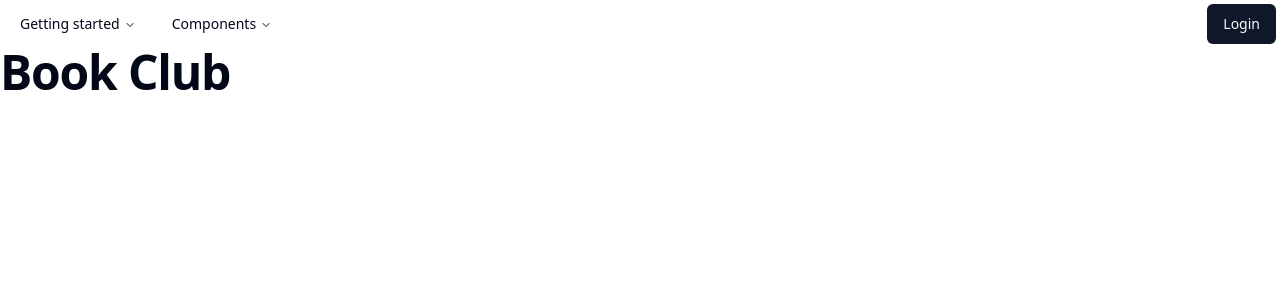
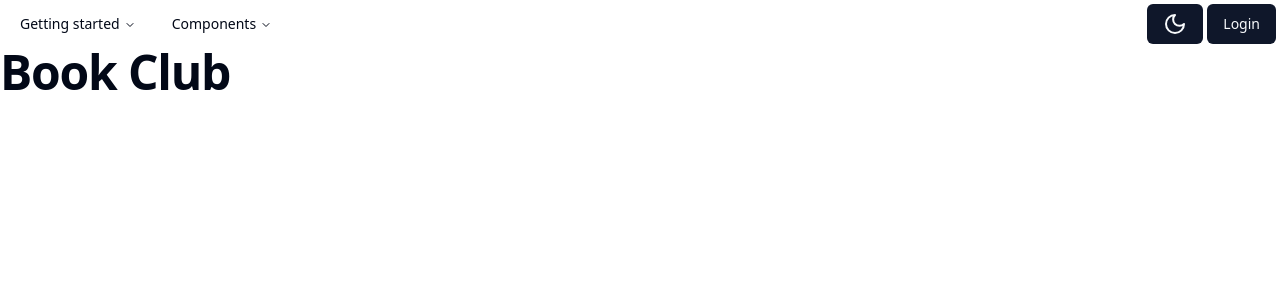
Before and after one commit to catx13/weather-app, a React (Vite) app: page / in a window 1280 px wide. Shown: the top 300 px of the page. Built offline with nearby package versions, Linux system fonts and the light colour scheme.

Commit message:
added theme switch

```diff
--- a/src/appcomponents/NavigationBar.tsx
+++ b/src/appcomponents/NavigationBar.tsx
@@ -1,8 +1,8 @@
-"use client"
+"use client";
 
-import * as React from "react"
+import * as React from "react";
 
-import { cn } from "@/lib/utils"
+import { cn } from "@/lib/utils";
 import {
   NavigationMenu,
   NavigationMenuContent,
@@ -11,10 +11,11 @@ import {
   NavigationMenuList,
   NavigationMenuTrigger,
   navigationMenuTriggerStyle,
-} from "@/components/ui/navigation-menu"
-import { Button } from "@/components/ui/button"
-
-import { useTheme } from "@/components/theme-provider"
+} from "@/components/ui/navigation-menu";
+import { Button } from "@/components/ui/button";
+import { useTheme } from "@/components/theme-provider";
+import { Sun, Moon } from "lucide-react";
+import { Theme } from "@/globals/datatypes";
 
 const components: { title: string; href: string; description: string }[] = [
   {
@@ -52,26 +53,42 @@ const components: { title: string; href: string; description: string }[] = [
     description:
       "A popup that displays information related to an element when the element receives keyboard focus or the mouse hovers over it.",
   },
-]
+];
 
 export function NavigationMenuDemo() {
+  const { setTheme } = useTheme();
+  const [currentTheme, setCurrentTheme] = React.useState<Theme>("system");
+  const handleThemeSwitch = () => {
+    console.log(currentTheme, "curr");
+    console.log(localStorage.getItem("vite-ui-theme"), "ls");
+    currentTheme === "dark"
+      ? setCurrentTheme("light")
+      : setCurrentTheme("dark");
+    console.log(currentTheme, "curr");
+    setTheme(currentTheme);
+  };
+  React.useEffect(() => {
+    // setCurrentTheme(localStorage.getItem("vite-ui-theme") as Theme);
+  }, []);
   return (
-    <NavigationMenu className="p-1" style={{maxWidth:'100%'}}>
-      <div className="flex justify-between " style={{width:'100%'}}>
-      <NavigationMenuList>  <NavigationMenuItem>
+    <NavigationMenu className='p-1' style={{ maxWidth: "100%" }}>
+      <div className='flex justify-between ' style={{ width: "100%" }}>
+        <NavigationMenuList>
+          {" "}
+          <NavigationMenuItem>
             <NavigationMenuTrigger>Getting started</NavigationMenuTrigger>
             <NavigationMenuContent>
-            <ul className="grid gap-3 p-6 md:w-[400px] lg:w-[500px] lg:grid-cols-[.75fr_1fr]">
-              <li className="row-span-3">
+              <ul className='grid gap-3 p-6 md:w-[400px] lg:w-[500px] lg:grid-cols-[.75fr_1fr]'>
+                <li className='row-span-3'>
                   <NavigationMenuLink asChild>
                     <a
-                    className="flex h-full w-full select-none flex-col justify-end rounded-md bg-gradient-to-b from-muted/50 to-muted p-6 no-underline outline-none focus:shadow-md"
-                    href="/"
+                      className='flex h-full w-full select-none flex-col justify-end rounded-md bg-gradient-to-b from-muted/50 to-muted p-6 no-underline outline-none focus:shadow-md'
+                      href='/'
                     >
-                    <div className="mb-2 mt-4 text-lg font-medium">
+                      <div className='mb-2 mt-4 text-lg font-medium'>
                         shadcn/ui
                       </div>
-                    <p className="text-sm leading-tight text-muted-foreground">
+                      <p className='text-sm leading-tight text-muted-foreground'>
                         Beautifully designed components that you can copy and
                         paste into your apps. Accessible. Customizable. Open
                         Source.
@@ -79,13 +96,13 @@ export function NavigationMenuDemo() {
                     </a>
                   </NavigationMenuLink>
                 </li>
-              <ListItem href="/" title="Introduction">
+                <ListItem href='/' title='Introduction'>
                   Re-usable components built using Radix UI and Tailwind CSS.
                 </ListItem>
-              <ListItem href="/" title="Installation">
+                <ListItem href='/' title='Installation'>
                   How to install dependencies and structure your app.
                 </ListItem>
-              <ListItem href="/" title="Typography">
+                <ListItem href='/' title='Typography'>
                   Styles for headings, paragraphs, lists...etc
                 </ListItem>
               </ul>
@@ -94,7 +111,7 @@ export function NavigationMenuDemo() {
           <NavigationMenuItem>
             <NavigationMenuTrigger>Components</NavigationMenuTrigger>
             <NavigationMenuContent>
-            <ul className="grid w-[400px] gap-3 p-4 md:w-[500px] md:grid-cols-2 lg:w-[600px] ">
+              <ul className='grid w-[400px] gap-3 p-4 md:w-[500px] md:grid-cols-2 lg:w-[600px] '>
                 {components.map((component) => (
                   <ListItem
                     key={component.title}
@@ -106,15 +123,26 @@ export function NavigationMenuDemo() {
                 ))}
               </ul>
             </NavigationMenuContent>
-        </NavigationMenuItem></NavigationMenuList>
-      <NavigationMenuList>  <NavigationMenuItem >
-          <Button>
-              Login
+          </NavigationMenuItem>
+        </NavigationMenuList>
+        <NavigationMenuList>
+          <NavigationMenuItem>
+            <Button onClick={handleThemeSwitch}>
+              {currentTheme === "dark" ? (
+                <Sun className='' />
+              ) : (
+                <Moon className='' />
+              )}
             </Button>
-        </NavigationMenuItem></NavigationMenuList>
+          </NavigationMenuItem>
+
+          <NavigationMenuItem>
+            <Button>Login</Button>
+          </NavigationMenuItem>
+        </NavigationMenuList>
       </div>
     </NavigationMenu>
-  )
+  );
 }
 
 const ListItem = React.forwardRef<
@@ -132,13 +160,13 @@ const ListItem = React.forwardRef<
           )}
           {...props}
         >
-          <div className="text-sm font-medium leading-none">{title}</div>
-          <p className="line-clamp-2 text-sm leading-snug text-muted-foreground">
+          <div className='text-sm font-medium leading-none'>{title}</div>
+          <p className='line-clamp-2 text-sm leading-snug text-muted-foreground'>
             {children}
           </p>
         </a>
       </NavigationMenuLink>
     </li>
-  )
-})
-ListItem.displayName = "ListItem"
+  );
+});
+ListItem.displayName = "ListItem";
--- a/src/components/theme-provider.tsx
+++ b/src/components/theme-provider.tsx
@@ -1,6 +1,6 @@
+import { Theme } from "@/globals/datatypes"
 import { createContext, useContext, useEffect, useState } from "react"
 
-type Theme = "dark" | "light" | "system"
 
 type ThemeProviderProps = {
   children: React.ReactNode
--- /dev/null
+++ b/src/globals/datatypes.ts
@@ -0,0 +1,2 @@
+
+export type Theme = "dark" | "light" | "system"
```
Lines whose indentation alone changed are shown as unchanged.
